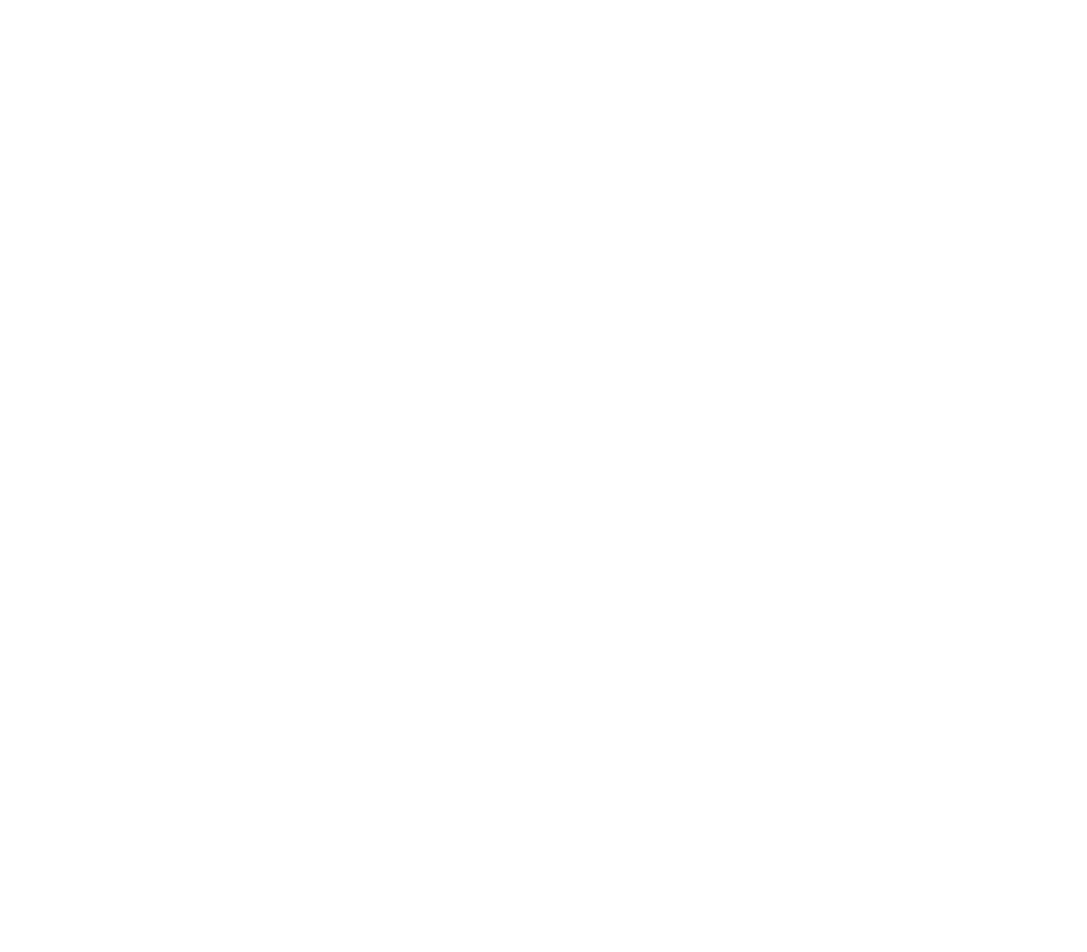
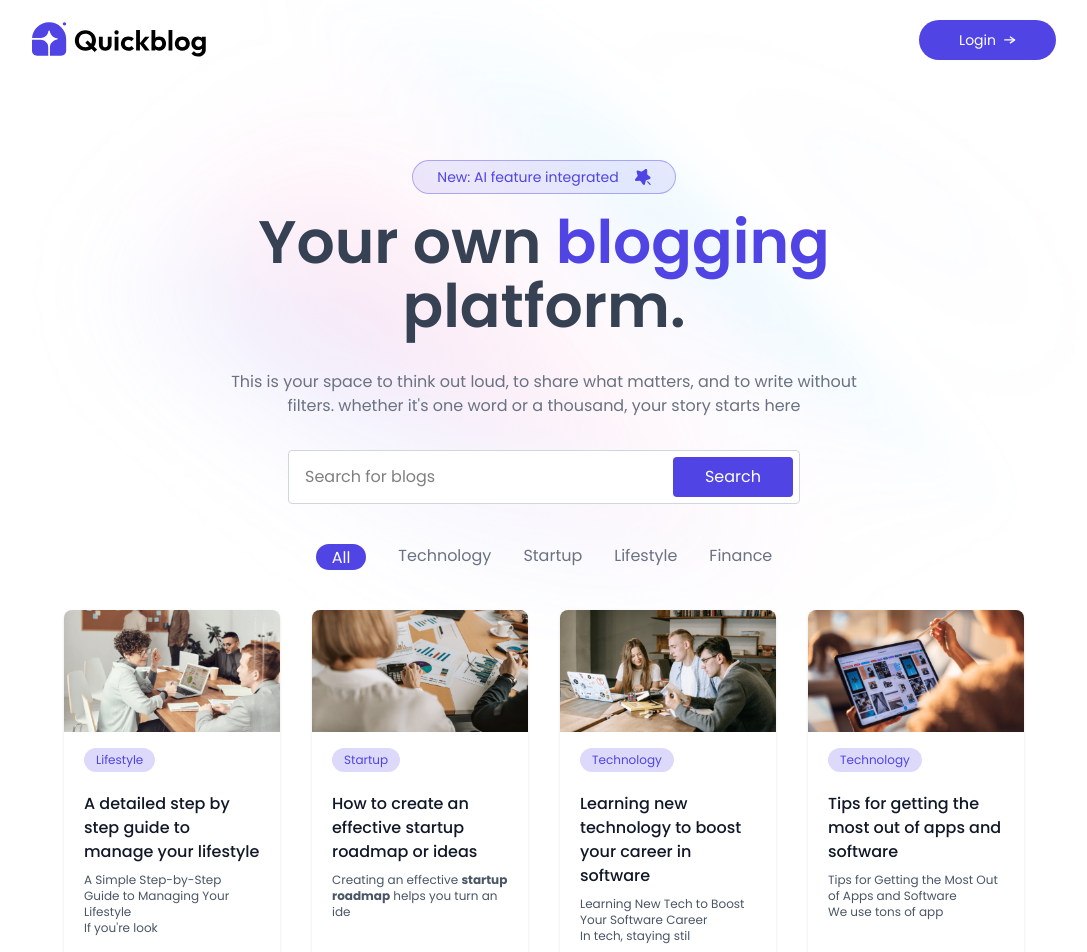
Before and after one commit to subhajitojha671/QuickBlog, a React (Vite) app in the folder client/: page / in a window 1280 px wide. Shown: the top 952 px of the page, without its empty margins (96-1183 px from the left). Before the commit the page ends 800 px from the top, so only its background shows below. Built offline with nearby package versions, Linux system fonts and the light colour scheme.

Commit message:
create Navbar, Header, BlogList, BlogCard and fixed assets.js

```diff
--- a/client/package.json
+++ b/client/package.json
@@ -12,6 +12,7 @@
   "dependencies": {
     "@tailwindcss/vite": "^4.2.2",
     "dom": "^0.0.3",
+    "motion": "^12.38.0",
     "react": "^19.2.4",
     "react-dom": "^19.2.4",
     "react-router-dom": "^7.14.0",
--- a/client/src/App.jsx
+++ b/client/src/App.jsx
@@ -1,8 +1,15 @@
 import React from 'react'
+import { Route, Routes } from 'react-router-dom'
+import Home from './pages/Home'
+import Blog from './pages/Blog'
 
 const App = () => {
   return (
     <div>
+      <Routes>
+        <Route path='/' element={<Home />} />
+        <Route path='/blog/:id' element={<Blog/>} />
+      </Routes>
 
     </div>
   )
--- /dev/null
+++ b/client/src/components/BlogCard.jsx
@@ -0,0 +1,41 @@
+import React from 'react'
+import { useNavigate } from 'react-router-dom'
+
+const BlogCard = ({ blog }) => {
+
+  const navigate = useNavigate();
+
+  // 🛑 Prevent crash if blog is undefined
+  if (!blog) return null;
+
+  const { title, description, category, image, _id } = blog;
+
+  return (
+    <div
+      onClick={() => navigate(`/blog/${_id}`)}
+      className='w-full rounded-lg overflow-hidden shadow hover:scale-102 hover:shadow-primary/25 duration-300 cursor-pointer'
+    >
+      <img
+        src={image}
+        alt=''
+        className='aspect-video object-cover'
+      />
+
+      <span className='ml-5 mt-4 px-3 py-1 inline-block bg-primary/20 rounded-full text-primary text-xs'>
+        {category}
+      </span>
+
+      <div className='p-5'>
+        <h5 className='mb-2 font-medium text-gray-900'>
+          {title}
+        </h5>
+
+        <p className='mb-3 text-xs text-gray-600' dangerouslySetInnerHTML={{"__html": description.slice(0, 80)}}>
+
+        </p>
+      </div>
+    </div>
+  )
+}
+
+export default BlogCard
--- /dev/null
+++ b/client/src/components/BlogList.jsx
@@ -0,0 +1,58 @@
+import React, { useState } from 'react'
+import { blog_data, blogCategories } from '../assets/assets'
+import { motion } from "framer-motion"
+import BlogCard from './BlogCard'
+
+const BlogList = () => {
+
+  const [menu, setMenu] = useState("All")
+
+  return (
+    <div>
+
+      {/* 🔹 Category Menu */}
+      <div className='flex justify-center gap-4 sm:gap-8 my-10 relative'>
+        {blogCategories.map((item) => (
+          <div key={item} className='relative'>
+
+            <button
+              onClick={() => setMenu(item)}
+              className={`cursor-pointer text-gray-500 relative ${
+                menu === item ? 'text-white px-4 pt-0.5' : ''
+              }`}
+            >
+              {item}
+
+              {/* 🔹 Animated Background */}
+              {menu === item && (
+                <motion.div
+                  layoutId='underLine'
+                  transition={{ type: 'spring', stiffness: 500, damping: 30 }}
+                  className='absolute inset-0 bg-primary rounded-full -z-10'
+                />
+              )}
+            </button>
+
+          </div>
+        ))}
+      </div>
+
+      {/* 🔹 Blog Grid */}
+      <div className='grid grid-cols-1 sm:grid-cols-2 md:grid-cols-3 xl:grid-cols-4 gap-8 mb-24 mx-8 sm:mx-16 xl:mx-40'>
+
+        {blog_data
+          .filter((blog) =>
+            menu === "All" ? true : blog.category === menu
+          )
+          .map((blog) => (
+            <BlogCard key={blog._id} blog={blog} />
+          ))
+        }
+
+      </div>
+
+    </div>
+  )
+}
+
+export default BlogList
--- /dev/null
+++ b/client/src/components/Header.jsx
@@ -0,0 +1,45 @@
+import React from 'react'
+import {assets} from '../assets/assets'
+
+const Header = () => {
+  return (
+    <div className='mx-8 sm:mx-16 xl:mx-24 relative'>
+
+      {/* Top Section */}
+      <div className='text-center mt-20 mb-8'>
+
+        <div className='inline-flex items-center justify-center gap-4 px-6 py-1.5 mb-4 border border-primary/40 bg-primary/10 rounded-full text-sm text-primary'>
+          <p>New: AI feature integrated</p>
+
+          <img
+            src={assets.star_icon}
+            alt='AI feature'
+            className='w-4'
+          />
+        </div>
+
+        <h1 className='text-3xl sm:text-6xl font-semibold sm:leading-16 text-gray-700'>Your own <span className='text-primary'>blogging</span> <br/> platform.</h1>
+
+        <p className='my-6 sm:my-8 max-w-2xl m-auto max-sm:text-xs text-gray-500'>This is your space to think out loud, to share what matters, and to write without filters. whether it's one word or a thousand, your story starts here</p>
+
+        <form className='flex justify-between max-w-lg max-sm:scale-75 mx-auto border border-gray-300 bg-white rounded overflow-hidden'>
+          <input type='text' placeholder='Search for blogs' required
+          className='w-full pl-4 outline-none' />
+          <button type='submit'
+          className=' bg-primary text-white px-8 py-2 m-1.5 rounded hover:scale-105 transition-all cursor-pointer'>Search</button>
+        </form>
+
+      </div>
+
+      {/* Background */}
+      <img
+        src={assets.gradientBackground}
+        alt='gradient background'
+        className='absolute -top-50 -z-10 opacity-50'
+      />
+
+    </div>
+  )
+}
+
+export default Header
--- /dev/null
+++ b/client/src/components/Navbar.jsx
@@ -0,0 +1,37 @@
+import React from 'react'
+import {assets} from '../assets/assets'
+import { useNavigate } from 'react-router-dom'
+
+const Navbar = () => {
+
+  const navigate = useNavigate();
+
+  return (
+    <div className='flex justify-between items-center py-5 mx-8 sm:mx-20 xl:mx-32'>
+
+      {/* Logo */}
+      <img
+        onClick={() => navigate('/')}
+        src={assets.logo}
+        alt='logo'
+        className='w-32 sm:w-44 cursor-pointer'
+      />
+
+      {/* Button */}
+      <button
+        onClick={() => navigate('/admin')}
+        className='flex items-center gap-2 rounded-full text-sm cursor-pointer bg-primary text-white px-10 py-2.5'
+      >
+        Login
+        <img
+          src={assets.arrow}
+          alt='arrow'
+          className='w-3'
+        />
+      </button>
+
+    </div>
+  )
+}
+
+export default Navbar
--- /dev/null
+++ b/client/src/pages/Blog.jsx
@@ -0,0 +1,12 @@
+import React from 'react'
+
+const Blog = () => {
+  return (
+    <div>
+      <h1>Blog page</h1>
+
+    </div>
+  )
+}
+
+export default Blog
--- /dev/null
+++ b/client/src/pages/Home.jsx
@@ -0,0 +1,17 @@
+import React from 'react'
+import Navbar from '../components/Navbar'
+import Header from '../components/Header'
+import BlogList from '../components/BlogList'
+
+const Home = () => {
+  return (
+    <>
+      <Navbar/>
+      <Header/>
+      <BlogList/>
+
+    </>
+  )
+}
+
+export default Home
```
Also changed, not shown: 1 other file (tests, documents, lock files or other folders).
